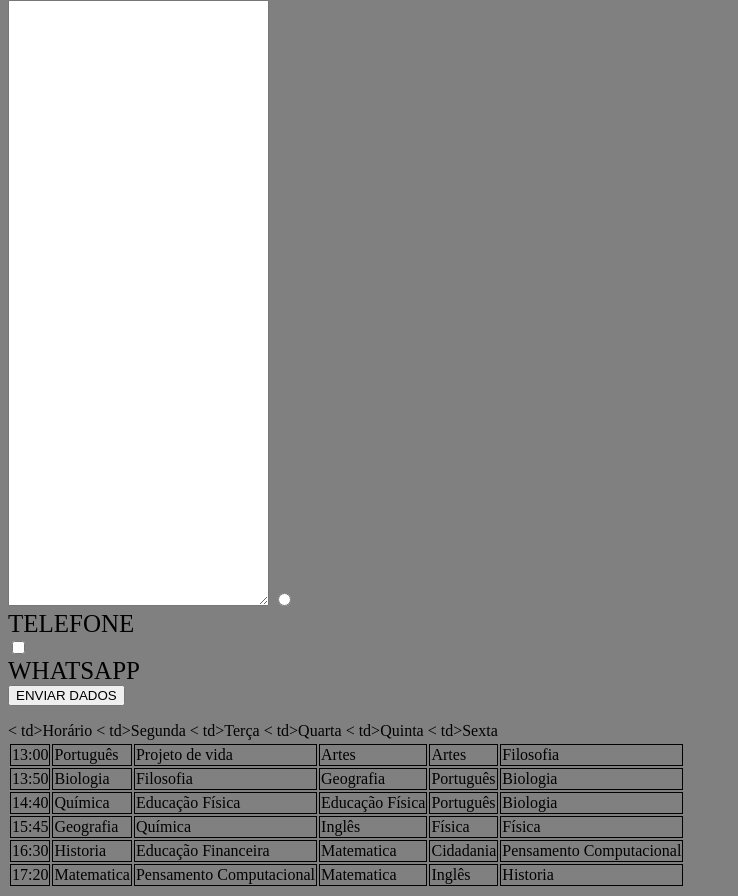
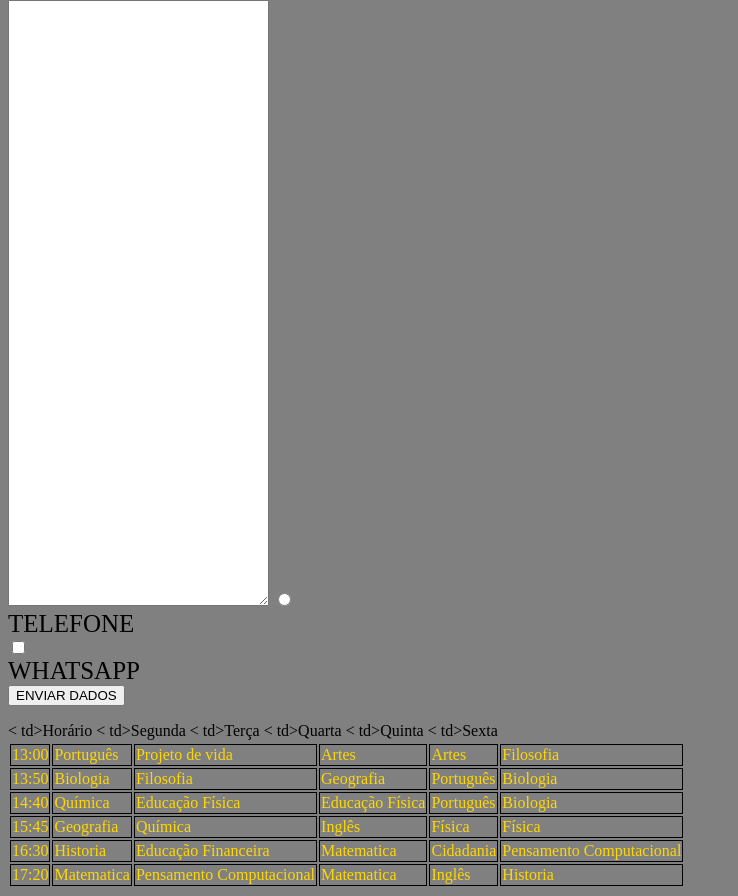
Before and after one commit to FelipDoCapa/atual, a plain HTML site: page index.html in a window 1280 px wide. Shown: the part 264-1160 px from the top of the page, without its empty margins (0-738 px from the left). Drawn offline with Linux system fonts and the light colour scheme.

Commit message:
Update style.css

```diff
--- a/style.css
+++ b/style.css
@@ -13,3 +13,7 @@ td {
   border-color: cor;
 
   }
+
+td {
+ color:gold;
+}
```
